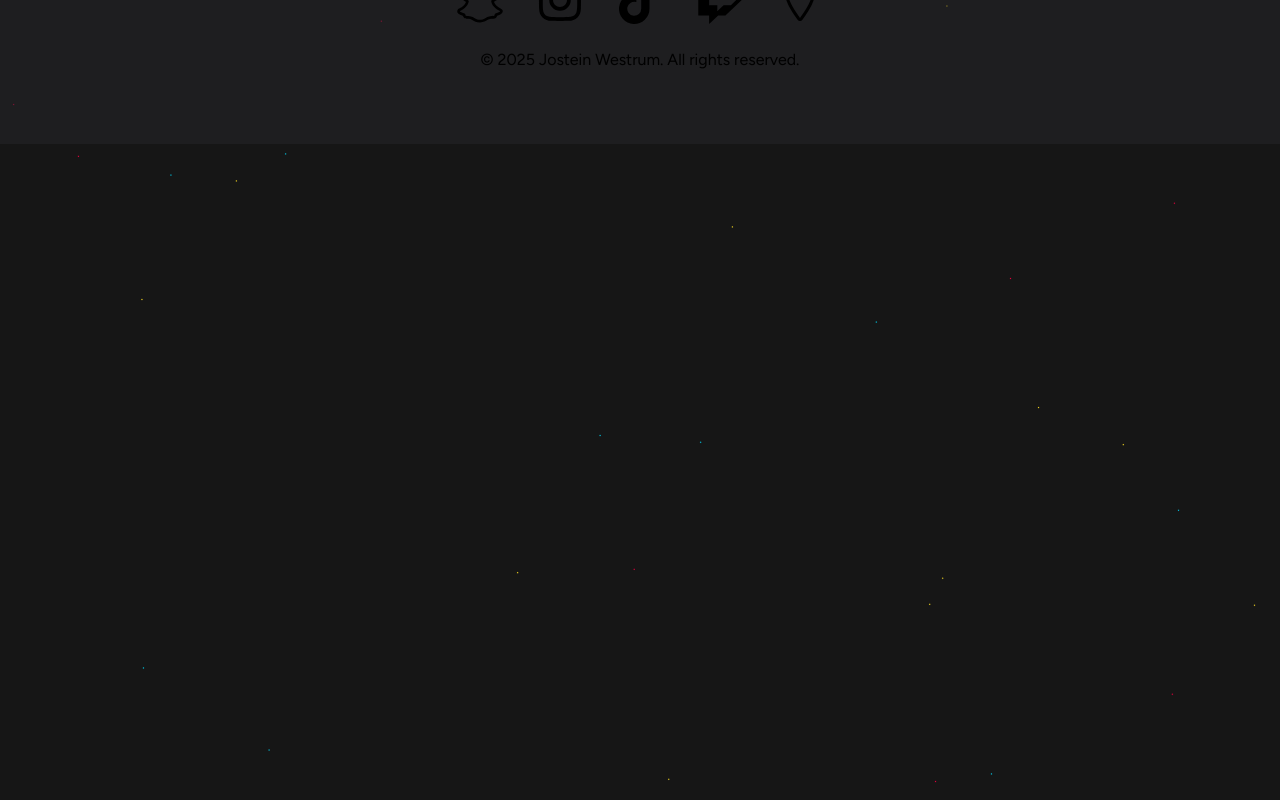
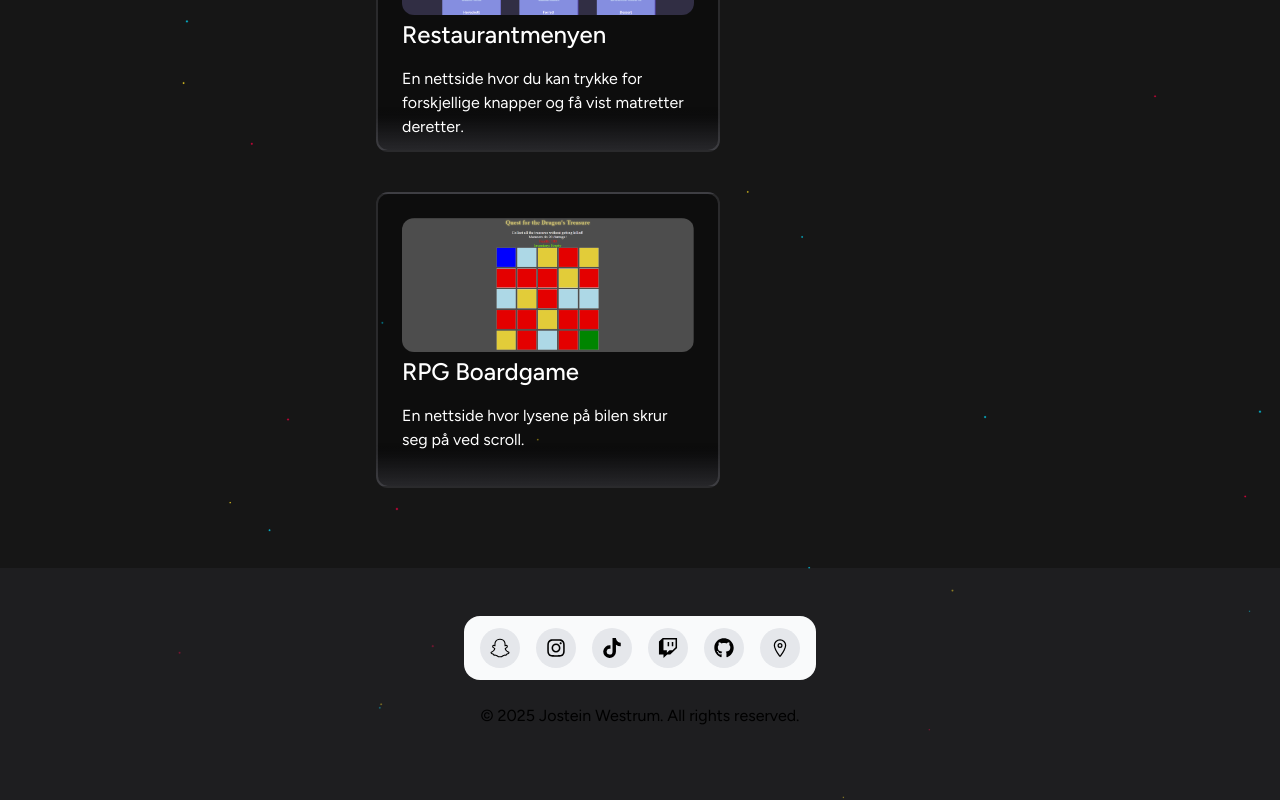
Before and after one commit to Jostein24sfj/react-portfolie-v2, a React (Vite) app: page /projects in a window 1280 px wide. Shown: the part 1140-1940 px from the top of the page. Before the commit the page ends 1284 px from the top, so only its background shows below. Built offline with nearby package versions, Linux system fonts and the light colour scheme.

Commit message:
added new footer icon system. "floating docks"

```diff
--- a/package.json
+++ b/package.json
@@ -10,14 +10,18 @@
     "preview": "vite preview"
   },
   "dependencies": {
+    "@tabler/icons-react": "^3.31.0",
     "@tailwindcss/postcss": "^4.1.4",
     "@tailwindcss/vite": "^4.1.4",
+    "clsx": "^2.1.1",
+    "motion": "^12.9.1",
     "react": "^19.0.0",
     "react-dom": "^19.0.0",
     "react-icons": "^5.5.0",
     "react-router-dom": "^7.5.1",
     "react-slick": "^0.30.3",
     "slick-carousel": "^1.8.1",
+    "tailwind-merge": "^3.2.0",
     "tailwindcss": "^4.1.4"
   },
   "devDependencies": {
--- a/src/components/AboutMe.jsx
+++ b/src/components/AboutMe.jsx
@@ -32,22 +32,22 @@ export default function AboutMe() {
         />
         <div className="flex flex-col">
           <h3 className="text-4xl pb-10">About Me</h3>
-          <p>
+          <p className="text-lg">
             Jostein Westrum. Jeg er født og oppvokst i Sandefjord. 23 år gammel
             og interesserer meg for trening, data og bil.
           </p>
-          <p>
+          <p className="text-lg">
             Jeg har hele livet vært aktiv. Og lekt ute stort sett hele
             barndommen. Når jeg nærmet meg ungdomstid ble gaming mer spennende.
             Har veldig mange timer bak pc skjermen siden den tid. Har spilt mye
             forskjellig, men gått mest i csgo hvor jeg er på ca 3.880 ingame
             timer, og fortnite hvor jeg nylig bikket 4k timer.
           </p>
-          <p>
+          <p className="text-lg">
             Aktivitet har aldri vært noe problem under oppveksten. Men var ikke
-            før 18 års tiden, trening og gym ble interessant. Da startet min
-            muskel og styrkebyggings era. I snart 6 år har jeg trent ukentlig og
-            målrettet mot å vokse i muskel størrelse og øke{" "}
+            før 18 års alderen, trening og gym ble interessant. Da startet min
+            muskel og styrkebyggings era. I snart 6 år har jeg trent
+            daglig/ukentlig og målrettet mot å vokse i muskel størrelse og øke{" "}
             <b
               onMouseEnter={() => setHovered(true)}
               onMouseLeave={() => setHovered(false)}
@@ -60,29 +60,26 @@ export default function AboutMe() {
       </div>
       <div className="flex flex-col">
         <h3 className="flex text-4xl pb-10">Mine biler</h3>
-        <p className="pb-2">
-          For øyeblikket har jeg to biler. Det er en 1994 Bmw e36 325i og en
-          2010 Bmw f10 525d.
+
+        <p className="mr-6 pb-8 text-lg">
+          <b className="text-4xl">E36</b>'n har jeg hatt siden 2018 og var
+          første egen eide bil. Det er en 1994 bmw e36 325i og er en manuell
+          cabriolet som brukes som sommerbil og gir meg en god følse av 90tallet
+          (noe jeg ikke har opplevd). Den er senket med gode coilovers som gjør
+          den enda morsomere og sportslig å kjøre. Føles som man kjører en litt
+          sprek gocart. Sommerfelger har jeg mange av, men de jeg syns passer
+          best til bilen er CMS Orpheus felgene som vist på bilde.
         </p>
-        <p className="mr-6">
-          <b className="text-4xl">E36</b>'n har jeg hatt siden 2018 og var
-          første egen eide bil. E36'n er en manuell cabriolet som brukes som
-          sommerbil og gir meg en god følse av 90tallet (noe jeg ikke har
-          opplevd). Den er senket med dyre og bra coilovers som gjør den enda
-          morsomere og kjøre. Føles som man kjører en litt sprek gocart.
-          Sommerfelger har jeg mange av, men de jeg syns passer best til bilen
-          er CMS Orpheus felgene som vist på bilde.
-        </p>
-        <p className="mr-6 pt-10">
+        <p className="mr-6 pb-10 text-lg">
           <b className="text-4xl">F10</b>'n kjøpte jeg våren 24 og er noe av det
-          mest fantastiske jeg har kjørt. Det er en 525d med steg 2 tuning og er
-          rett og slett en sinnsyk maskin. Med steg 2 (downpipe, bedre
-          intercooler og optimalisert ECU) får bilen betydelig mer dreiemoment
-          og hestekrefter. 330hk og over 600Nm! Med andre ord, silkemyk komfort
-          kombinert med brutal kraft. Den går som et tog, men fortsatt
-          stillegående og elegant som en business-sedan. Og med M-sport og
-          riktig hjuloppsett ser den også veldig bra ut. Bilen er rett og slett
-          den perfekte balansen mellom komfort, ytelse og utseende.
+          mest fantastiske jeg har kjørt. Det er en 2010 525d 3l med steg 2
+          tuning og er rett og slett en sinnsyk maskin. Med steg 2 (downpipe,
+          bedre intercooler og optimalisert ECU) får bilen betydelig mer
+          dreiemoment og hestekrefter. 330hk og over 600Nm! Med andre ord,
+          silkemyk komfort kombinert med brutal kraft. Den går som et tog, men
+          fortsatt stillegående og elegant som en business-sedan. Og med M-sport
+          og riktig hjuloppsett ser den også veldig bra ut. Bilen er rett og
+          slett den perfekte balansen mellom komfort, ytelse og utseende.
         </p>
         <Slider {...settings} className="w-200 max-w-4xl mx-auto">
           {images.map((src, index) => (
--- a/src/components/AllProjects.jsx
+++ b/src/components/AllProjects.jsx
@@ -4,8 +4,8 @@ export default function AllProjects() {
       <section className="text-white p-8 min-h-screen">
         <h1 className="text-4xl font-bold mb-4 pb-18">All Projects</h1>
 
-        <section className="grid grid-cols-2 gap-8 md:gap-24 ">
-          <section className="flex flex-col w-86 h-74 rounded-xl p-6 bg-gradient-to-b from-black/50 to-zinc-400/30 from-80%">
+        <section className="flex flex-col flex-wrap md:flex-row items-center justify-between pt-6 gap-10">
+          <section className="flex flex-col w-96 md:w-86 h-74 rounded-xl p-6 bg-gradient-to-b from-black/40 to-zinc-800 from-85% hover:bg-zinc-800 border-zinc-400/20 border-2">
             <img
               className="flex rounded-xl"
               src="/gymTracker.png"
@@ -22,7 +22,7 @@ export default function AllProjects() {
               En nettside hvor du kan se og følge opp treningen din.
             </p>
           </section>
-          <section className="flex flex-col w-86 h-74 rounded-xl p-6 bg-gradient-to-b from-black/50 to-zinc-400/30 from-80%">
+          <section className="flex flex-col w-96 md:w-86 h-74 rounded-xl p-6 bg-gradient-to-b from-black/40 to-zinc-800 from-85% hover:bg-zinc-800 border-zinc-400/20 border-2">
             <img
               className="flex rounded-xl"
               src="/onScrollTestPage.png"
@@ -39,7 +39,7 @@ export default function AllProjects() {
               En nettside hvor lysene på bilen skrur seg på ved scroll.
             </p>
           </section>
-          <section className="flex flex-col w-86 h-74 rounded-xl p-6 bg-gradient-to-b from-black/50 to-zinc-400/30 from-80%">
+          <section className="flex flex-col w-96 md:w-86 h-74 rounded-xl p-6 bg-gradient-to-b from-black/40 to-zinc-800 from-85% hover:bg-zinc-800 border-zinc-400/20 border-2">
             <img
               className="flex rounded-xl"
               src="/restaurantMenyen.png"
@@ -57,7 +57,7 @@ export default function AllProjects() {
               matretter deretter.
             </p>
           </section>
-          <section className="flex flex-col w-86 h-74 rounded-xl p-6 bg-gradient-to-b from-black/50 to-zinc-400/30 from-80%">
+          <section className="flex flex-col w-96 md:w-86 h-74 rounded-xl p-6 bg-gradient-to-b from-black/40 to-zinc-800 from-85% hover:bg-zinc-800 border-zinc-400/20 border-2">
             <img
               className="flex rounded-xl"
               src="/RPGBoardgame.png"
--- a/src/components/AppContent.jsx
+++ b/src/components/AppContent.jsx
@@ -21,7 +21,7 @@ export default function AppContent() {
     <>
       <section className="flex md:flex-row flex-col items-center justify-start">
         <img
-          className="w-38 h-38 rounded-full border-4 border-zinc-400 p-1"
+          className="w-38 h-38 rounded-full border-2 border-zinc-400/30 p-1"
           src="/IMG_22552.png"
           alt=""
         />
--- /dev/null
+++ b/src/components/FloatingDoc.jsx
@@ -0,0 +1,160 @@
+/**
+ * Note: Use position fixed according to your needs
+ * Desktop navbar is better positioned at the bottom
+ * Mobile navbar is better positioned at bottom right.
+ **/
+
+import { IconLayoutNavbarCollapse } from "@tabler/icons-react";
+import {
+  AnimatePresence,
+  motion,
+  useMotionValue,
+  useSpring,
+  useTransform,
+} from "motion/react";
+
+import { useRef, useState } from "react";
+import { cn } from "../lib/utils";
+
+export const FloatingDock = ({ items, desktopClassName, mobileClassName }) => {
+  return (
+    <>
+      <FloatingDockDesktop items={items} className={desktopClassName} />
+      <FloatingDockMobile items={items} className={mobileClassName} />
+    </>
+  );
+};
+
+const FloatingDockMobile = ({ items, className }) => {
+  const [open, setOpen] = useState(false);
+  return (
+    <div className={cn("relative block md:hidden", className)}>
+      <AnimatePresence>
+        {open && (
+          <motion.div
+            layoutId="nav"
+            className="absolute inset-x-0 bottom-full mb-2 flex flex-col gap-2">
+            {items.map((item, idx) => (
+              <motion.div
+                key={item.title}
+                initial={{ opacity: 0, y: 10 }}
+                animate={{
+                  opacity: 1,
+                  y: 0,
+                }}
+                exit={{
+                  opacity: 0,
+                  y: 10,
+                  transition: {
+                    delay: idx * 0.05,
+                  },
+                }}
+                transition={{ delay: (items.length - 1 - idx) * 0.05 }}>
+                <a
+                  href={item.href}
+                  key={item.title}
+                  className="flex h-14 w-14 items-center justify-center rounded-full bg-gray-50 dark:bg-neutral-900">
+                  <div className="h-4 w-4">{item.icon}</div>
+                </a>
+              </motion.div>
+            ))}
+          </motion.div>
+        )}
+      </AnimatePresence>
+      <button
+        onClick={() => setOpen(!open)}
+        className="flex h-10 w-10 items-center justify-center rounded-full bg-gray-50 dark:bg-neutral-800">
+        <IconLayoutNavbarCollapse className="h-5 w-5 text-neutral-500 dark:text-neutral-400" />
+      </button>
+    </div>
+  );
+};
+
+const FloatingDockDesktop = ({ items, className }) => {
+  let mouseX = useMotionValue(Infinity);
+  return (
+    <motion.div
+      onMouseMove={(e) => mouseX.set(e.pageX)}
+      onMouseLeave={() => mouseX.set(Infinity)}
+      className={cn(
+        "mx-auto hidden h-16 items-end gap-4 rounded-2xl bg-gray-50 px-4 pb-3 md:flex dark:bg-neutral-900",
+        className
+      )}>
+      {items.map((item) => (
+        <IconContainer mouseX={mouseX} key={item.title} {...item} />
+      ))}
+    </motion.div>
+  );
+};
+
+function IconContainer({ mouseX, title, icon, href }) {
+  let ref = useRef(null);
+
+  let distance = useTransform(mouseX, (val) => {
+    let bounds = ref.current?.getBoundingClientRect() ?? { x: 0, width: 0 };
+
+    return val - bounds.x - bounds.width / 2;
+  });
+
+  let widthTransform = useTransform(distance, [-150, 0, 150], [40, 80, 40]);
+  let heightTransform = useTransform(distance, [-150, 0, 150], [40, 80, 40]);
+
+  let widthTransformIcon = useTransform(distance, [-150, 0, 150], [20, 40, 20]);
+  let heightTransformIcon = useTransform(
+    distance,
+    [-150, 0, 150],
+    [20, 40, 20]
+  );
+
+  let width = useSpring(widthTransform, {
+    mass: 0.1,
+    stiffness: 150,
+    damping: 12,
+  });
+  let height = useSpring(heightTransform, {
+    mass: 0.1,
+    stiffness: 150,
+    damping: 12,
+  });
+
+  let widthIcon = useSpring(widthTransformIcon, {
+    mass: 0.1,
+    stiffness: 150,
+    damping: 12,
+  });
+  let heightIcon = useSpring(heightTransformIcon, {
+    mass: 0.1,
+    stiffness: 150,
+    damping: 12,
+  });
+
+  const [hovered, setHovered] = useState(false);
+
+  return (
+    <a href={href}>
+      <motion.div
+        ref={ref}
+        style={{ width, height }}
+        onMouseEnter={() => setHovered(true)}
+        onMouseLeave={() => setHovered(false)}
+        className="relative flex aspect-square items-center justify-center rounded-full bg-gray-200 dark:bg-neutral-800">
+        <AnimatePresence>
+          {hovered && (
+            <motion.div
+              initial={{ opacity: 0, y: 10, x: "-50%" }}
+              animate={{ opacity: 1, y: 0, x: "-50%" }}
+              exit={{ opacity: 0, y: 2, x: "-50%" }}
+              className="absolute -top-8 left-1/2 w-fit rounded-md border border-gray-200 bg-gray-100 px-2 py-0.5 text-xs whitespace-pre text-neutral-700 dark:border-neutral-900 dark:bg-neutral-800 dark:text-white">
+              {title}
+            </motion.div>
+          )}
+        </AnimatePresence>
+        <motion.div
+          style={{ width: widthIcon, height: heightIcon }}
+          className="flex items-center justify-center">
+          {icon}
+        </motion.div>
+      </motion.div>
+    </a>
+  );
+}
--- a/src/components/Footer.jsx
+++ b/src/components/Footer.jsx
@@ -3,15 +3,19 @@ import { FaInstagram } from "react-icons/fa";
 import { FaTiktok } from "react-icons/fa";
 import { FaTwitch } from "react-icons/fa";
 import { IoLocationOutline } from "react-icons/io5";
+import { FaGithub } from "react-icons/fa";
+import { FloatingDock } from "./FloatingDoc";
+import { footerItems } from "../data/footerLinks";
 
 export default function Footer() {
   return (
     <>
       <div id="footer">
         <div className="bg-zinc-800/50 p-12">
-          <div className="flex justify-center">
+          <div className="flex justify-center items-center">
+            <FloatingDock items={footerItems} />
             <div className="flex flex-wrap justify-center gap-8 text-5xl">
-              <a
+              {/* <a
                 className="hover:text-yellow-300"
                 target="_blank"
                 rel="noopener noreferrer"
@@ -40,12 +44,19 @@ export default function Footer() {
                 <FaTwitch />
               </a>
               <a
+                className="hover:text-black"
+                target="_blank"
+                rel="noopener noreferrer"
+                href="https://github.com/Jostein24sfj">
+                <FaGithub />
+              </a>
+              <a
                 className="hover:text-[#1973e9]"
                 target="_blank"
                 rel="noopener noreferrer"
                 href="https://www.google.no/maps/place/Sandefjord/@59.1383346,10.2073827,13z/data=!3m1!4b1!4m6!3m5!1s0x4646c090553a802b:0xc35b51a25c3ce1a2!8m2!3d59.1313095!4d10.2165948!16zL20vMDE4ODMz?entry=ttu&g_ep=EgoyMDI1MDQxNi4xIKXMDSoASAFQAw%3D%3D">
                 <IoLocationOutline />
-              </a>
+              </a> */}
             </div>
           </div>
           <div className="copyRightText flex justify-center pt-6 pb-6">
--- a/src/components/Layout.jsx
+++ b/src/components/Layout.jsx
@@ -13,10 +13,10 @@ export default function Layout({ children }) {
 
     new window.FinisherHeader({
       count: 100,
-      size: { min: 2, max: 2, pulse: 0 },
+      size: { min: 2, max: 3, pulse: 0 },
       speed: {
-        x: { min: 0.01, max: 0.1 },
-        y: { min: 0.01, max: 0.1 },
+        x: { min: 0.02, max: 0.2 },
+        y: { min: 0.02, max: 0.2 },
       },
       colors: {
         background: "#161616",
--- a/src/components/Projects.jsx
+++ b/src/components/Projects.jsx
@@ -10,9 +10,9 @@ export default function Projects() {
         </h3>
       </div>
       <section className="flex flex-col md:flex-row items-center justify-between pt-6 gap-10">
-        <div className="flex flex-col w-96 md:w-86 h-74 rounded-xl p-6 bg-gradient-to-b from-black/40 to-zinc-800 from-85% hover:bg-zinc-700 border-zinc-500 border">
+        <div className="flex flex-col w-96 md:w-86 h-74 rounded-xl p-6 bg-gradient-to-b from-black/40 to-zinc-800 from-85% hover:bg-zinc-800 border-zinc-400/20 border-2">
           <img
-            className="flex rounded-xl"
+            className="flex rounded-xl border-zinc-400/20 border-2 opacity-90"
             src="/gymTracker.png"
             alt="bilde av en gym nettside"
           />
@@ -27,9 +27,9 @@ export default function Projects() {
             En nettside hvor du kan se og følge opp treningen din.
           </p>
         </div>
-        <div className="flex flex-col w-96 md:w-86 h-74 rounded-xl p-6 bg-gradient-to-b from-black/40 to-zinc-800 from-85% hover:bg-zinc-700">
+        <div className="flex flex-col w-96 md:w-86 h-74 rounded-xl p-6 bg-gradient-to-b from-black/40 to-zinc-800 from-85% hover:bg-zinc-800 border-zinc-400/20 border-2">
           <img
-            className="flex rounded-xl"
+            className="flex rounded-xl border-zinc-400/20 border-2 opacity-90"
             src="/onScrollTestPage.png"
             alt="bilde av bil nettsiden"
           />
--- /dev/null
+++ b/src/data/footerLinks.jsx
@@ -0,0 +1,49 @@
+import {
+  IconHome,
+  IconUser,
+  IconSettings,
+  IconBell,
+  IconMessage,
+  IconSearch,
+} from "@tabler/icons-react";
+import { FaSnapchat } from "react-icons/fa6";
+import { FaInstagram } from "react-icons/fa";
+import { FaTiktok } from "react-icons/fa";
+import { FaTwitch } from "react-icons/fa";
+import { IoLocationOutline } from "react-icons/io5";
+import { FaGithub } from "react-icons/fa";
+
+export const footerItems = [
+  {
+    title: "Snapchat",
+    icon: <FaSnapchat size={20} target="_blank" rel="noopener noreferrer" />,
+    // target: "_blank",
+    // rel: "noopener noreferrer",
+    href: "https://snapchat.com/t/cr6CaOt7",
+  },
+  {
+    title: "Profile",
+    icon: <FaInstagram size={20} />,
+    href: "http://www.instagram.com/josteinwestrum",
+  },
+  {
+    title: "Tiktok",
+    icon: <FaTiktok size={20} />,
+    href: "https://www.tiktok.com/@josteinwestrum",
+  },
+  {
+    title: "Twitch",
+    icon: <FaTwitch size={20} />,
+    href: "https://www.twitch.tv/josteinwestrum",
+  },
+  {
+    title: "Github",
+    icon: <FaGithub size={20} />,
+    href: "https://github.com/Jostein24sfj",
+  },
+  {
+    title: "Location",
+    icon: <IoLocationOutline size={20} />,
+    href: "https://www.google.no/maps/place/Sandefjord/@59.1383346,10.2073827,13z/data=!3m1!4b1!4m6!3m5!1s0x4646c090553a802b:0xc35b51a25c3ce1a2!8m2!3d59.1313095!4d10.2165948!16zL20vMDE4ODMz?entry=ttu&g_ep=EgoyMDI1MDQxNi4xIKXMDSoASAFQAw%3D%3D",
+  },
+];
--- /dev/null
+++ b/src/lib/utils.js
@@ -0,0 +1,6 @@
+import { clsx } from "clsx";
+import { twMerge } from "tailwind-merge";
+
+export function cn(...inputs) {
+  return twMerge(clsx(inputs));
+}
```
Also changed, not shown: 1 other file (tests, documents, lock files or other folders).
